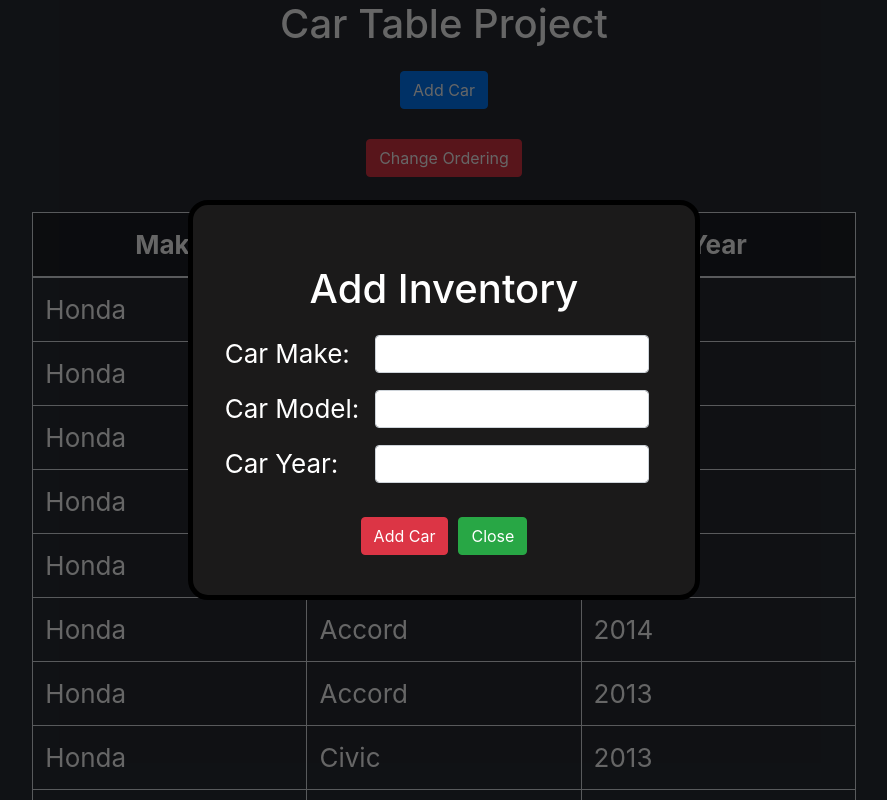
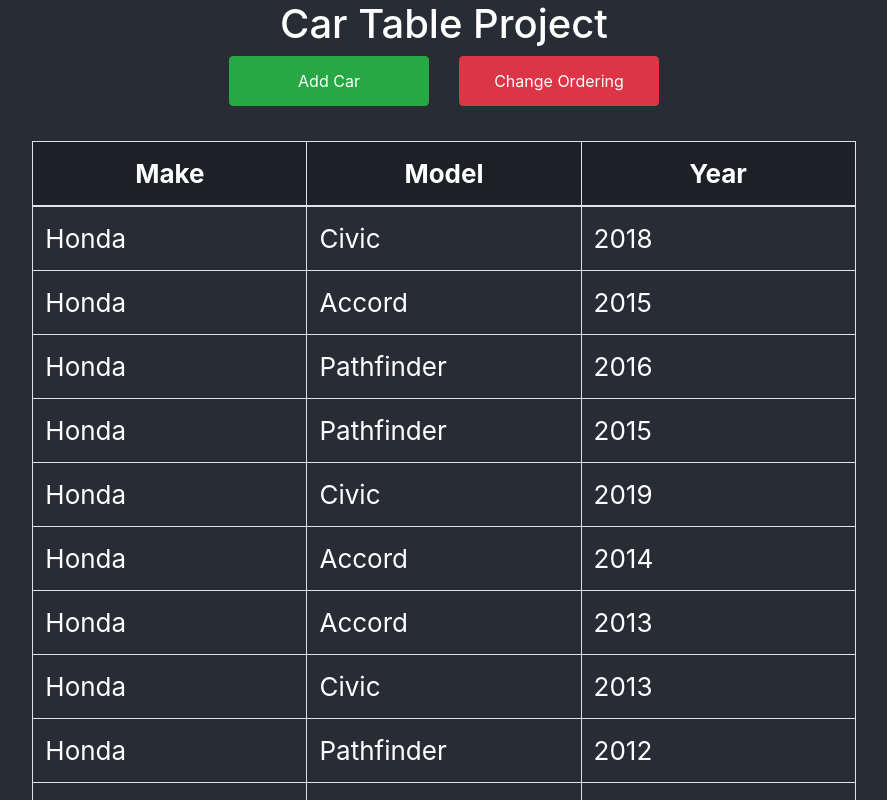
Before and after one commit to ThomasOwca/Car-Table-Project, a React (Create React App) app in the folder Car Table Project/: page / in a window 1280 px wide. Shown: the top 800 px of the page, without its empty margins (196-1083 px from the left). Built offline with nearby package versions, Linux system fonts and the light colour scheme; no server answers.

Commit message:
Finalized modal and adding car feature.

```diff
--- a/Car Table Project/src/App.css
+++ b/Car Table Project/src/App.css
@@ -1,5 +1,19 @@
 .App {
   text-align: center;
+}
+
+.space {
+  padding-top: 15px;
+}
+
+.btn.btn-success.custom {
+  width: 200px;
+  height: 50px;
+}
+
+.btn.btn-danger.custom {
+  width: 200px;
+  height: 50px;
 }
 
 .columnButton {
--- a/Car Table Project/src/App.tsx
+++ b/Car Table Project/src/App.tsx
@@ -2,7 +2,6 @@
 import './App.css';
 import { Car } from './Models/Domain Models/Car';
 import CarTable from './CarTable';
-import * as Bootstrap from 'react-bootstrap';
 import axios from 'axios';
 import DataOrdering from './Services/DataOrdering';
 import { CarViewModel } from './Models/ViewModels/CarViewModel';
@@ -24,7 +23,7 @@
       originalCars: [],
       ordering: [],
       dealershipInfo: [],
-      showAddCarModal: true
+      showAddCarModal: false
     }
 
     this.changeColumnOrder = this.changeColumnOrder.bind(this);
@@ -106,8 +105,15 @@
       <div className="App">
         <header className="App-header">
           <h1>Car Table Project</h1>
-          <Bootstrap.Button onClick={this.openModal} className="columnButton btn-primary">Add Car</Bootstrap.Button>
-          <Bootstrap.Button onClick={this.changeColumnOrder} className="columnButton btn-danger">Change Ordering</Bootstrap.Button>
+          <div className="row">
+            <div className="col-6">
+              <button onClick={this.openModal} className="btn btn-success custom">Add Car</button>
+            </div>
+            <div className="col-6">
+              <button onClick={this.changeColumnOrder} className="btn btn-danger custom">Change Ordering</button>
+            </div>
+          </div>
+          <div className="space"/>
           <CarModal show={this.state.showAddCarModal} onClose={this.closeModal} onAddCar={(make: string, model: string, year: number) => this.addCar(make, model, year)}></CarModal>
           <CarTable cars={this.state.cars} order={this.state.ordering} onClick={(e: any) => this.orderByHeader(e)}></CarTable>
         </header>
@@ -143,9 +149,14 @@
     if ((make !== null || make !== "") && (model !== null || make !== "") && (year !== null && year >= 1958)) {
       let cars = this.state.cars;
 
-      cars.push(new Car(model, make, year));
+      try {
+        cars.unshift(new Car(model, make, year));
+      }
+      catch (Exception) {}
+
       this.setState({
-        cars: cars
+        cars: cars,
+        showAddCarModal: false
       });
     }
   }
--- a/Car Table Project/src/CarModal.tsx
+++ b/Car Table Project/src/CarModal.tsx
@@ -30,27 +30,27 @@
                                         <tr>
                                             <td>Car Make:</td>
                                             <td>
-                                                <input type="text" className="form-control" name="inputCarMake" onChange={this.handleChangeCarMake.bind(this)}/>
+                                                <input type="text" className="form-control" name="inputCarMake" onChange={this.handleChangeCarMake.bind(this)} value={this.state.make}/>
                                             </td>
                                         </tr>
                                         <tr>
                                             <td>Car Model:</td>
                                             <td>
-                                                <input type="text" className="form-control" name="inputCarModel" onChange={this.handleChangeCarModel.bind(this)}/>
+                                                <input type="text" className="form-control" name="inputCarModel" onChange={this.handleChangeCarModel.bind(this)} value={this.state.model}/>
                                             </td>
                                         </tr>
                                         <tr>
                                             <td>Car Year:</td>
                                             <td>
-                                                <input type="text" className="form-control" name="inputCarYear" onChange={this.handleChangeCarYear.bind(this)}/>
+                                                <input type="text" className="form-control" name="inputCarYear" onChange={this.handleChangeCarYear.bind(this)} value={this.state.year}/>
                                             </td>
                                         </tr>
                                     </tbody>
                                 </table>
                             </div>
-                            <button onClick={this.handleSubmit} className="btn btn-danger">Add Car</button>
+                            <label onClick={this.handleSubmit} className="btn btn-primary">Add Car</label>
                             <span className="separator"/>
-                            <button onClick={this.props.onClose} className="btn btn-success">Close</button>
+                            <label onClick={this.handleClose} className="btn btn-success">Close</label>
                         </form>
                     </div>
                 </div>
@@ -61,10 +61,29 @@
         }
     }
 
-    handleSubmit(e: any) {
-        console.log("handleSubmit()");
+    handleClose = () => {
+        this.setState({
+            make: "",
+            model: "",
+            year: null
+        });
+
+        this.props.onClose();
+    }
+
+    handleSubmit = () => {
         console.log(new Car(this.state.model, this.state.make, this.state.year));
-        this.props.onAddCar(this.state.make, this.state.model, this.state.year);
+
+        if ((this.state.make !== null || this.state.make !== "") && (this.state.model !== null || this.state.make !== "") &&
+        (this.state.year !== null && this.state.year >= 1958)) {
+            this.props.onAddCar(this.state.make, this.state.model, this.state.year);
+
+            this.setState({
+                model: "",
+                make: "",
+                year: null
+            });
+        }
     }
 
     handleChangeCarMake(e: any) {
```
